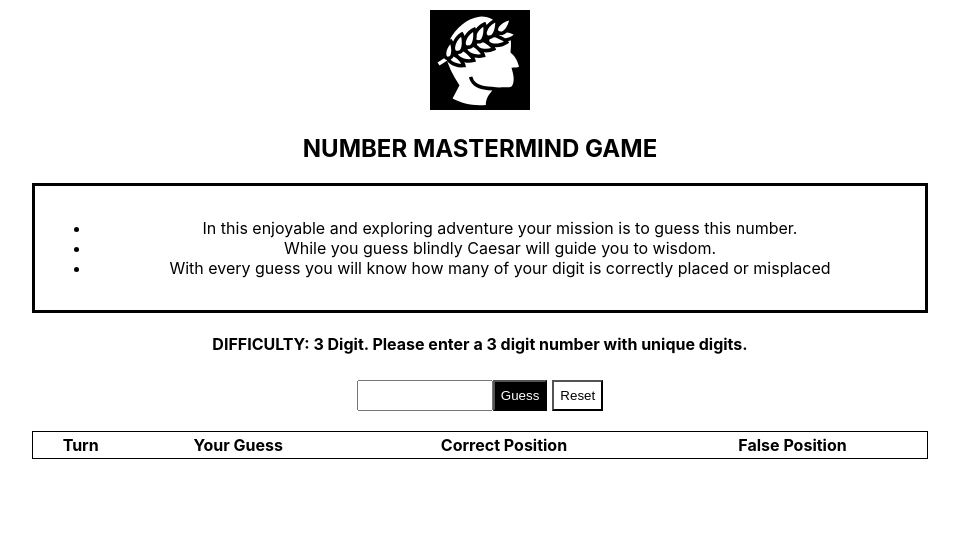
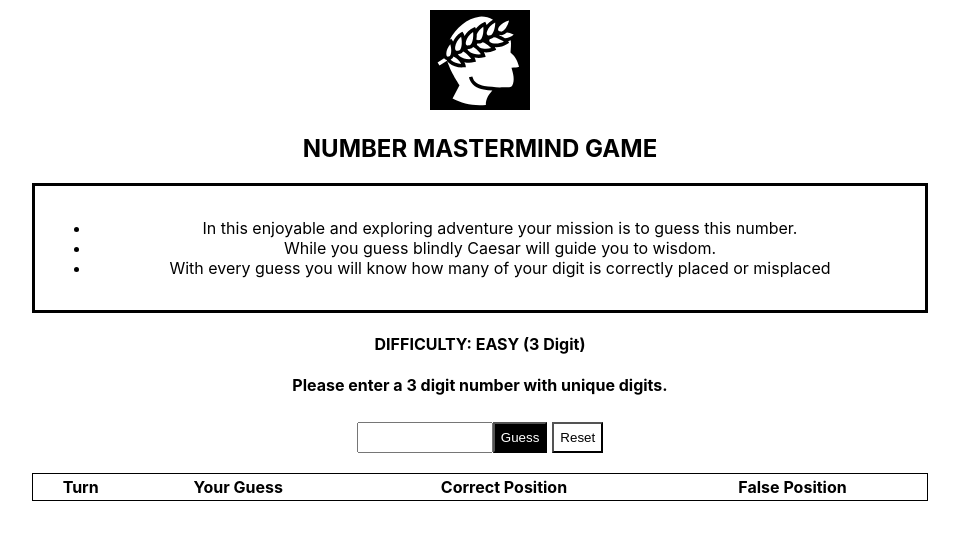
Before and after one commit to mesutgolcuk/number-mastermind, a React (Create React App) app: page /game in a window 1280 px wide. Shown: the top 540 px of the page, without its empty margins (160-1119 px from the left). Built offline with nearby package versions, Linux system fonts and the light colour scheme.

Commit message:
Add game explanation component

```diff
--- /dev/null
+++ b/src/components/GameExplanation/GameExplanation.tsx
@@ -0,0 +1,23 @@
+import React from 'react';
+
+import { FormattedMessage } from 'react-intl';
+import HowToPlay from '../HowToPlay/HowToPlay';
+
+type GameExplanationProps = {
+    difficulty: number
+};
+
+export const GameExplanation: React.SFC<GameExplanationProps> = (props) => {
+    return (
+        <span>
+            <HowToPlay/>
+            {showDifficulty(props.difficulty)}
+            <h4><FormattedMessage id="game.explanation" values={{digit: props.difficulty}}/></h4>
+        </span>
+    );
+
+    function showDifficulty(difficulty: number) {
+        const difficultyIDArray = ["game.difficulty-easy","game.difficulty-medium","game.difficulty-hard"];
+        return <h4><FormattedMessage id={difficultyIDArray[difficulty % 3]}/></h4>;
+      }
+}
--- a/src/containers/Game/Game.tsx
+++ b/src/containers/Game/Game.tsx
@@ -1,7 +1,6 @@
 import React from 'react';
 
 import { connect } from 'react-redux';
-import { FormattedMessage } from 'react-intl';
 
 import { generateNumberArray } from '../../helpers/number-helpers';
 import TableHeader from '../../components/TableHeader/TableHeader';
@@ -11,7 +10,7 @@ import PlayGame from '../../components/PlayGame/PlayGame';
 import IHistory from './IHistory';
 import TableBody from '../../components/TableBody/TableBody';
 import Header from '../../components/Header/Header';
-import HowToPlay from '../../components/HowToPlay/HowToPlay';
+import { GameExplanation } from '../../components/GameExplanation/GameExplanation';
 
 interface IGameState {
     history: IHistory[],
@@ -40,8 +39,7 @@ export class Game extends React.Component<IGameProps, IGameState> {
         return (
             <div className="game">
                 <Header/>
-                <HowToPlay/>
-                <h4><FormattedMessage id="game.explanation" values={{digit: this.props.difficulty}}/></h4>
+                <GameExplanation difficulty={this.props.difficulty}/>
                 {this.isFound ? (<Success reset={this.resetGame} />) : (
                     <PlayGame value={this.state.inputValue} changed={this.updateNumber} submit={this.submit} reset={this.resetGame}/>
                 )}
--- a/src/translations/en.json
+++ b/src/translations/en.json
@@ -3,7 +3,10 @@
     "404.go-to-menu": "Back to home page",
     "game.back": "Back to home page",
     "game.play-again": "Play again",
-    "game.explanation": "DIFFICULTY: {digit} Digit. Please enter a {digit} digit number with unique digits.",
+    "game.difficulty-easy": "DIFFICULTY: EASY (3 Digit)",
+    "game.difficulty-medium": "DIFFICULTY: MEDIUM (4 Digit)",
+    "game.difficulty-hard": "DIFFICULTY: HARD (5 Digit)",
+    "game.explanation": "Please enter a {digit} digit number with unique digits.",
     "game.guess": "Your Guess",
     "game.correct": "Correct Position",
     "game.false": "False Position",
--- a/src/translations/tr.json
+++ b/src/translations/tr.json
@@ -3,7 +3,10 @@
     "404.go-to-menu": "Anasayfaya Dön",
     "game.back": "Anasayfaya Dön",
     "game.play-again": "Tekrar Oyna",
-    "game.explanation": "ZORLUK: {digit} rakam. Lütfen rakamları farklı {digit} rakamlı bir sayı giriniz",
+    "game.difficulty-easy": "ZORLUK: KOLAY (3 rakam)",
+    "game.difficulty-medium": "ZORLUK: ORTA (4 rakam)",
+    "game.difficulty-hard": "ZORLUK: ZOR (5 rakam)",
+    "game.explanation": "Lütfen rakamları farklı {digit} rakamlı bir sayı giriniz",
     "game.guess": "Tahminin",
     "game.correct": "Doğru Pozisyon",
     "game.false": "Yanlış Pozisyon",
```
